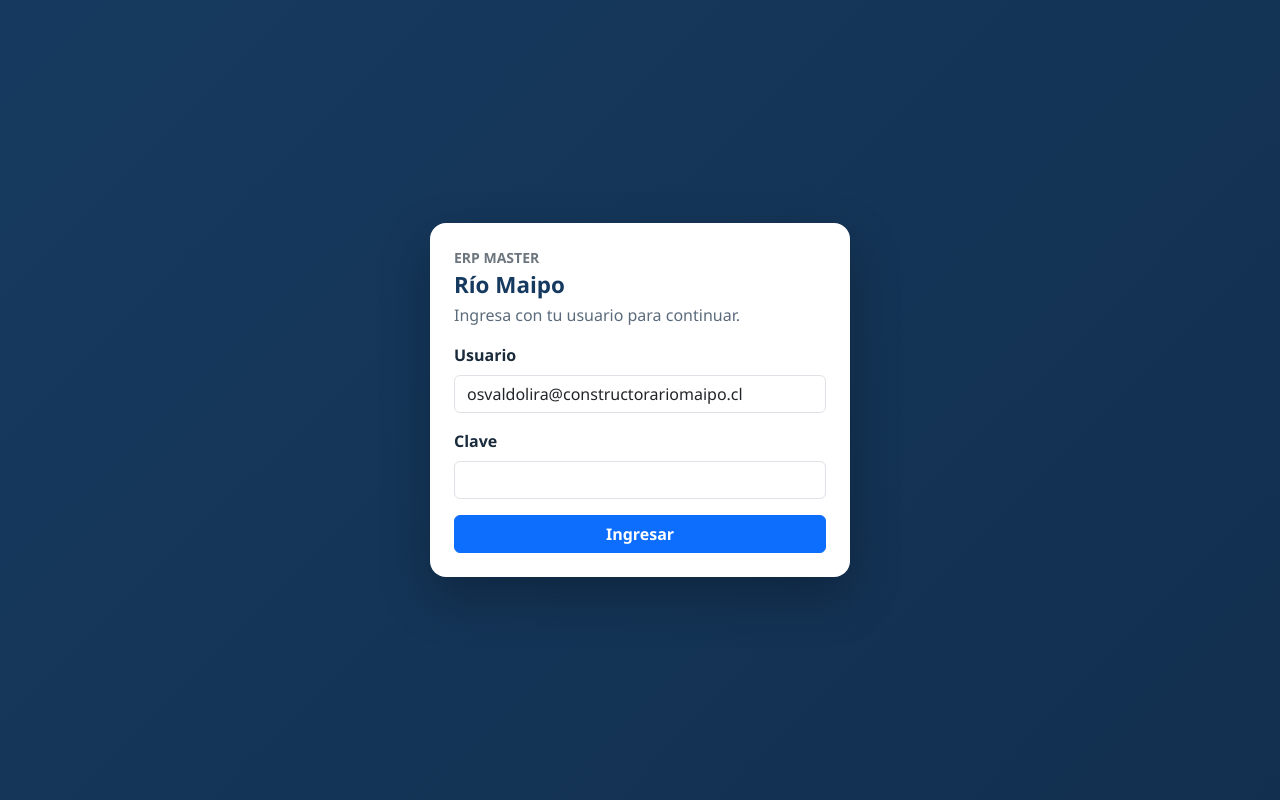
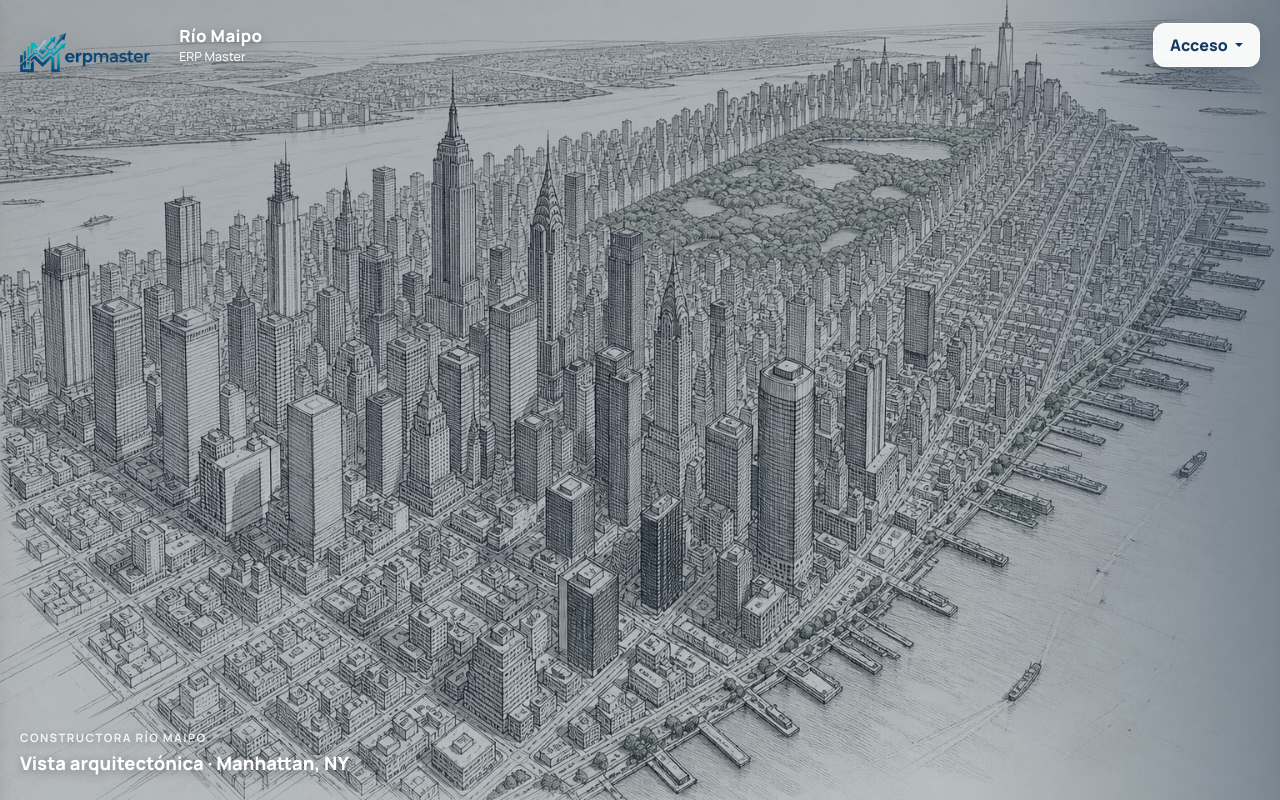
Before and after one commit to osvaldolirac-bit/ConstructPro-ERP, a Flask app: page /login in a window 1280 px wide. Run offline with Flask 3, Linux system fonts and the light colour scheme; data comes from the database, SQL or seed files in the repository; data that the repository does not hold is empty.

Commit message:
Login: fondo Manhattan 3D y Acceso con recordar usuario
Reemplaza el plano de obra por un dibujo arquitectónico axonometrico de Manhattan, con menú Acceso arriba a la derecha y checkbox Recordar usuario.

Co-authored-by: osvaldolirac-bit <osvaldolirac-bit@users.noreply.github.com>

```diff
--- a/rmweb/app.py
+++ b/rmweb/app.py
@@ -95,6 +95,10 @@ def inject_globals():
 def login():
     if session.get("auth_ok"):
         return redirect(url_for("dashboard"))
+    accesos = core.list_accesos()
+    default_user = request.form.get("usuario") or request.args.get("acceso") or core.DEFAULT_ACCESO
+    if default_user not in accesos:
+        default_user = accesos[0] if accesos else core.DEFAULT_ACCESO
     error = None
     if request.method == "POST":
         user = core.get_user_if_valid(
@@ -108,7 +112,13 @@ def login():
             session["auth_tipo"] = user["tipo"] or "Consulta"
             return _safe_next_redirect(request.args.get("next"))
         error = "Usuario o clave incorrectos"
-    return render_template("login.html", error=error, default_user=core.DEFAULT_ACCESO)
+        default_user = request.form.get("usuario") or default_user
+    return render_template(
+        "login.html",
+        error=error,
+        default_user=default_user,
+        accesos=accesos,
+    )
 
 
 @app.route("/favicon.ico")
--- a/rmweb/core.py
+++ b/rmweb/core.py
@@ -241,6 +241,23 @@ def param(c: sqlite3.Connection, clave: str, default: float = 0.0) -> float:
 def next_code(c: sqlite3.Connection, table: str, field: str, prefix: str) -> str:
     n = c.execute(f"SELECT COUNT(*) AS n FROM {table}").fetchone()["n"] + 1
     return f"{prefix}-{n:04d}"
+
+
+def list_accesos() -> list[str]:
+    c = conn()
+    rows = c.execute(
+        """
+        SELECT usuario FROM usuarios
+        WHERE activo=1
+        ORDER BY CASE WHEN lower(usuario)=lower(?) THEN 0 ELSE 1 END, usuario
+        """,
+        (DEFAULT_ACCESO,),
+    ).fetchall()
+    c.close()
+    users = [r["usuario"] for r in rows]
+    if DEFAULT_ACCESO not in users:
+        users.insert(0, DEFAULT_ACCESO)
+    return users
 
 
 def get_user_if_valid(usuario: str, clave: str):
--- a/rmweb/static/css/app.css
+++ b/rmweb/static/css/app.css
@@ -157,24 +157,101 @@ body {
   color: var(--muted);
   font-weight: 800;
 }
-.login-wrap {
+/* Login pantalla completa — plano / dibujo arquitectónico */
+.login-page {
+  margin: 0;
   min-height: 100vh;
-  display: grid;
-  place-items: center;
+  font-family: var(--font);
   background:
-    linear-gradient(135deg, rgba(22,58,95,.72), rgba(15,38,66,.55)),
-    #163a5f;
-  padding: 1rem;
+    linear-gradient(165deg, rgba(8,36,72,.30), rgba(12,52,98,.22) 45%, rgba(18,70,120,.18)),
+    url("../bg_login_manhattan.png") center center / cover no-repeat fixed,
+    #e8e2d6;
 }
-.login-card {
-  width: min(420px, 100%);
-  background: #fff;
-  border-radius: 16px;
-  padding: 1.5rem;
-  box-shadow: 0 20px 50px rgba(0,0,0,.25);
+.login-stage {
+  min-height: 100vh;
+  display: flex;
+  flex-direction: column;
+  padding: 1.1rem 1.25rem 1.4rem;
 }
-.login-card h1 { font-size: 1.4rem; font-weight: 800; color: var(--brand); margin: 0 0 .25rem; }
-.login-card p { color: var(--muted); margin-bottom: 1rem; }
+.login-top {
+  display: flex;
+  align-items: center;
+  justify-content: space-between;
+  gap: 1rem;
+  position: relative;
+  z-index: 5;
+}
+.login-brand {
+  display: flex;
+  align-items: center;
+  gap: .7rem;
+}
+.login-brand img {
+  width: 148px;
+  height: auto;
+  filter: drop-shadow(0 6px 16px rgba(0,0,0,.22));
+}
+.login-brand .txt {
+  color: #fff;
+  text-shadow: 0 2px 10px rgba(0,0,0,.35);
+}
+.login-brand .txt strong {
+  display: block;
+  font-size: 1.05rem;
+  font-weight: 800;
+  letter-spacing: .02em;
+}
+.login-brand .txt span {
+  display: block;
+  font-size: .78rem;
+  opacity: .92;
+}
+.login-access-btn {
+  background: rgba(255,255,255,.94) !important;
+  color: #163a5f !important;
+  border: 1px solid rgba(255,255,255,.7) !important;
+  border-radius: 12px !important;
+  font-weight: 800 !important;
+  box-shadow: 0 10px 28px rgba(8,30,60,.22) !important;
+  min-height: 2.6rem;
+  padding: .55rem 1rem;
+}
+.login-access-btn:hover,
+.login-access-btn:focus,
+.login-access-btn.show {
+  background: #fff !important;
+  border-color: #2f6fed !important;
+  color: #2f6fed !important;
+}
+.login-access-menu {
+  width: min(320px, 92vw);
+  border: 0;
+  border-radius: 14px;
+  box-shadow: 0 18px 40px rgba(8,30,60,.28);
+  margin-top: .45rem !important;
+}
+.login-access-menu .form-label {
+  color: var(--brand);
+  font-size: .85rem;
+}
+.login-caption {
+  margin-top: auto;
+  color: #fff;
+  text-shadow: 0 2px 12px rgba(0,0,0,.4);
+  max-width: 28rem;
+}
+.login-caption-kicker {
+  font-size: .72rem;
+  letter-spacing: .12em;
+  text-transform: uppercase;
+  font-weight: 700;
+  opacity: .85;
+  margin-bottom: .25rem;
+}
+.login-caption-title {
+  font-size: 1.15rem;
+  font-weight: 800;
+}
 .totals-bar {
   display: grid;
   grid-template-columns: repeat(3, 1fr);
--- a/rmweb/templates/login.html
+++ b/rmweb/templates/login.html
@@ -7,27 +7,92 @@
   <link rel="icon" href="{{ url_for('static', filename='favicon.svg') }}" type="image/svg+xml">
   <link rel="shortcut icon" href="{{ url_for('favicon') }}">
   <link href="https://cdn.jsdelivr.net/npm/bootstrap@5.3.3/dist/css/bootstrap.min.css" rel="stylesheet">
+  <link href="https://cdn.jsdelivr.net/npm/bootstrap-icons@1.11.3/font/bootstrap-icons.min.css" rel="stylesheet">
+  <link href="https://fonts.googleapis.com/css2?family=Manrope:wght@500;600;700;800&display=swap" rel="stylesheet">
   <link href="{{ url_for('static', filename='css/app.css') }}" rel="stylesheet">
 </head>
-<body>
-  <div class="login-wrap">
-    <div class="login-card">
-      <div class="text-uppercase small fw-bold text-secondary mb-1">ERP Master</div>
-      <h1>Río Maipo</h1>
-      <p>Ingresa con tu usuario para continuar.</p>
-      {% if error %}<div class="alert alert-danger py-2">{{ error }}</div>{% endif %}
-      <form method="post">
-        <div class="mb-3">
-          <label class="form-label fw-bold">Usuario</label>
-          <input class="form-control" name="usuario" value="{{ default_user }}" required>
+<body class="login-page">
+  <div class="login-stage">
+    <header class="login-top">
+      <div class="login-brand">
+        <img src="{{ url_for('static', filename='logo_erpmaster.png') }}" alt="ERP Master">
+        <div class="txt">
+          <strong>Río Maipo</strong>
+          <span>ERP Master</span>
         </div>
-        <div class="mb-3">
-          <label class="form-label fw-bold">Clave</label>
-          <input class="form-control" type="password" name="clave" required>
+      </div>
+
+      <div class="dropdown login-access">
+        <button class="btn login-access-btn dropdown-toggle" type="button" data-bs-toggle="dropdown" data-bs-auto-close="outside" aria-expanded="false">
+          Acceso
+        </button>
+        <div class="dropdown-menu dropdown-menu-end login-access-menu p-3">
+          {% if error %}<div class="alert alert-danger py-2 mb-2">{{ error }}</div>{% endif %}
+          <form method="post" id="loginForm">
+            <div class="mb-2">
+              <label class="form-label fw-bold mb-1">Usuario</label>
+              <select class="form-select" name="usuario" id="usuario" required>
+                {% for u in accesos %}
+                <option value="{{ u }}" {% if u == default_user %}selected{% endif %}>{{ u }}</option>
+                {% endfor %}
+              </select>
+            </div>
+            <div class="mb-2">
+              <label class="form-label fw-bold mb-1">Clave</label>
+              <input class="form-control" type="password" name="clave" placeholder="••••" required autocomplete="current-password">
+            </div>
+            <div class="form-check mb-3">
+              <input class="form-check-input" type="checkbox" name="recordar" value="1" id="recordar">
+              <label class="form-check-label" for="recordar">Recordar usuario</label>
+            </div>
+            <button class="btn btn-primary w-100 fw-bold" type="submit">Ingresar</button>
+          </form>
         </div>
-        <button class="btn btn-primary w-100 fw-bold" type="submit">Ingresar</button>
-      </form>
+      </div>
+    </header>
+
+    <div class="login-caption">
+      <div class="login-caption-kicker">Constructora Río Maipo</div>
+      <div class="login-caption-title">Vista arquitectónica · Manhattan, NY</div>
     </div>
   </div>
+
+  <script src="https://cdn.jsdelivr.net/npm/bootstrap@5.3.3/dist/js/bootstrap.bundle.min.js"></script>
+  <script>
+  (function () {
+    const sel = document.getElementById('usuario');
+    const remember = document.getElementById('recordar');
+    const form = document.getElementById('loginForm');
+    const savedRemember = localStorage.getItem('rm_remember') === '1';
+    const savedUser = localStorage.getItem('rm_acceso') || '';
+    if (savedRemember && savedUser && sel) {
+      for (let i = 0; i < sel.options.length; i++) {
+        if (sel.options[i].value === savedUser) {
+          sel.selectedIndex = i;
+          break;
+        }
+      }
+      if (remember) remember.checked = true;
+    }
+    {% if error %}
+    // Si falló el login, mantener el menú abierto
+    const btn = document.querySelector('.login-access-btn');
+    if (btn) new bootstrap.Dropdown(btn).show();
+    {% endif %}
+    if (form) {
+      form.addEventListener('submit', function () {
+        if (remember && remember.checked) {
+          localStorage.setItem('rm_remember', '1');
+          localStorage.setItem('rm_acceso', sel.value);
+          localStorage.removeItem('rm_clave');
+        } else {
+          localStorage.removeItem('rm_remember');
+          localStorage.removeItem('rm_acceso');
+          localStorage.removeItem('rm_clave');
+        }
+      });
+    }
+  })();
+  </script>
 </body>
 </html>
```
Also changed, not shown: rmweb/static/bg_login_manhattan.png (added), rmweb/static/logo_erpmaster.png (added), rmweb/static/logo_riomaipo.png (added), static/bg_login_manhattan.png (added).
